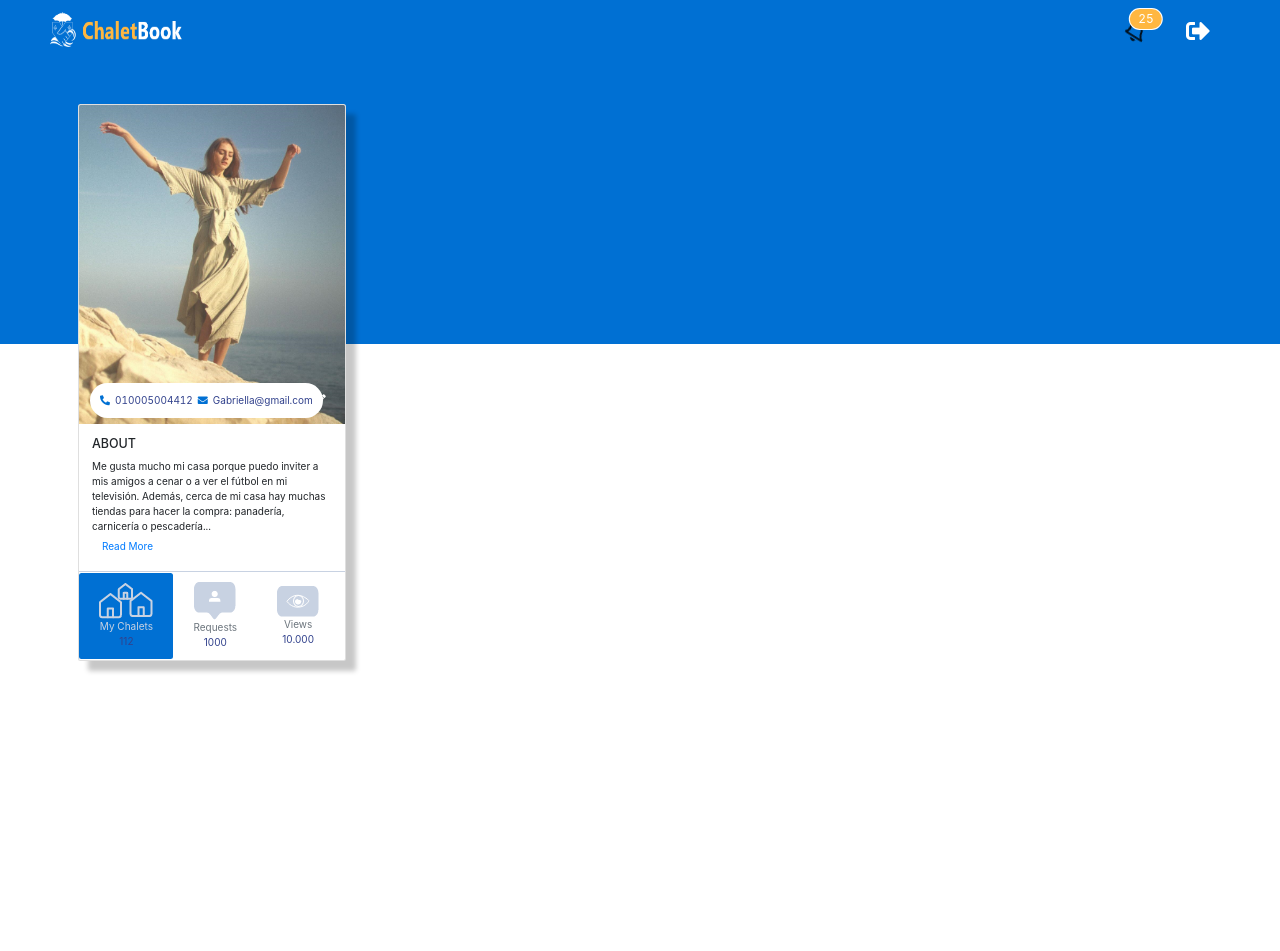
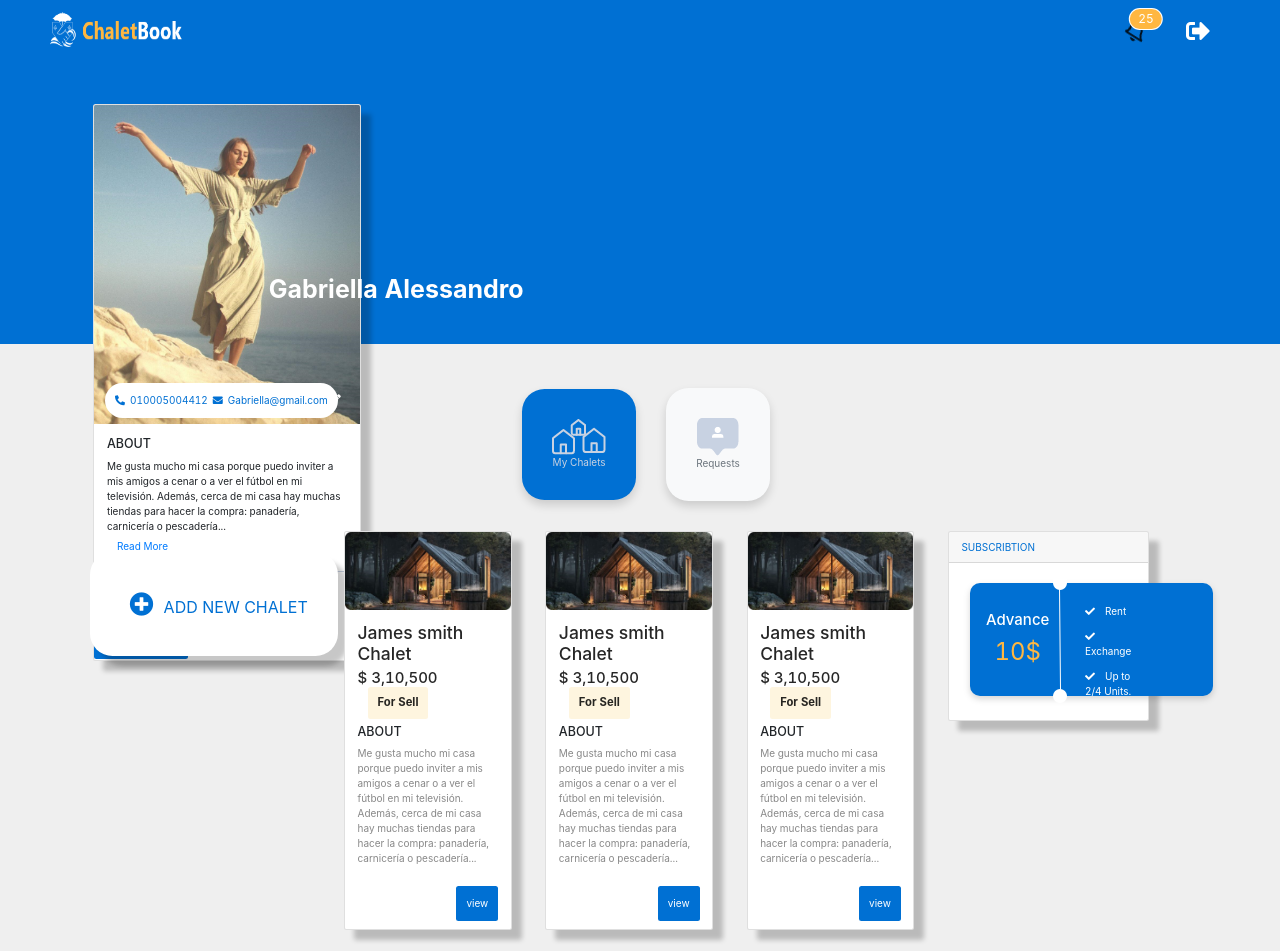
Before and after one commit to ahmedatta3322/Chaletbookant, a React (Create React App) app: page / in a window 1280 px wide. Shown: the top 951 px of the page. Before the commit the page ends 800 px from the top, so only its background shows below. Built offline with nearby package versions, Linux system fonts and the light colour scheme.

Commit message:
profile cahlets

```diff
--- /dev/null
+++ b/src/Styling/chaletcard.css
@@ -0,0 +1,14 @@
+.card{
+    text-align: left;
+}
+.badge{
+    background-color: #FEF5DF;
+}
+.card-footer{
+    border: none !important;
+    text-align: right;
+    background: none !important;
+}
+.coloor{
+    color: #888888 !important;
+}
--- a/src/Styling/profile.css
+++ b/src/Styling/profile.css
@@ -1,6 +1,39 @@
+.profile{
+    background-color: #EFEFEF;
+}
 .jumbotron{
     background-color: #0070D3 !important;
     position: relative;
     height: 35vh;
 
 }
+.username{
+    position: absolute;
+    top: 75%;
+    left: 21%;
+    font-weight: bold;
+    color: white;
+    font-size: 2.5rem;
+}
+.ant-layout-content{
+    text-align: center;
+}
+.color{
+    color: #0070D3 !important;
+}
+.addButton{
+    position: absolute;
+    padding: 1%;
+    bottom: 18%;
+    left: 7%;
+    background-color: white !important;
+    border-radius: 2.25rem !important;
+    font-size: medium !important;
+    box-shadow: 10px 10px 5px #00000038;
+}
+.add{
+    font-size: x-large;
+}
+.ant-layout{
+    background: none !important;
+}
--- /dev/null
+++ b/src/Styling/profilefilter.css
@@ -0,0 +1,4 @@
+.shadow{
+    box-shadow: 10px 10px 5px #00000038;
+    border-radius: 2.25rem !important;
+}
--- /dev/null
+++ b/src/Styling/subscribeCard.css
@@ -0,0 +1,17 @@
+.shape{
+    position: relative;
+}
+.leftSide{
+    position: absolute;
+    top: 42%;
+    left: 3.7rem;
+}
+.rightSide{
+    position: absolute;
+    top: 7.2rem;
+    left: 13.6rem;
+}
+.price{
+    color: #FFB741;
+    font-size: x-large;
+}
--- /dev/null
+++ b/src/pages/profilePage/components/chaletCard.js
@@ -0,0 +1,28 @@
+import { Col, Row } from "react-bootstrap";
+import React from "react";
+import { Card, Button, Badge } from "react-bootstrap";
+import "../../../Styling/chaletcard.css";
+export default function ChaletCard() {
+  return (
+    <Card className="mt-5">
+      <Card.Img variant="top" src="/images/chalet.png" className="imgCard" />
+      <Card.Body>
+        <h3>James smith Chalet</h3>
+        <h4>
+          $ 3,10,500<Badge className="badge p-3 ml-3">For Sell</Badge>
+        </h4>
+        <Card.Title>ABOUT</Card.Title>
+        <Card.Text className="coloor">
+          Me gusta mucho mi casa porque puedo inviter a mis amigos a cenar o a
+          ver el fútbol en mi televisión. Además, cerca de mi casa hay muchas
+          tiendas para hacer la compra: panadería, carnicería o pescadería...
+        </Card.Text>
+      </Card.Body>
+      <div className="card-footer">
+        <Button variant="primary" className="active rounded pl-3 pr-3 p-3 view">
+          view
+        </Button>
+      </div>
+    </Card>
+  );
+}
--- /dev/null
+++ b/src/pages/profilePage/components/profileFilter.js
@@ -0,0 +1,20 @@
+import React from "react";
+import { Button } from "react-bootstrap";
+import "../../../Styling/usercard.css";
+import "../../../Styling/profilefilter.css";
+export default function ProfileFilter() {
+  return (
+    <div>
+      <Button variant="primary" className="filter active shadow p-5">
+        <img src="/images/Chalets-Icon.png" alt="chalet" />
+        <br />
+        <span className=" mt-1">My Chalets</span>
+      </Button>
+      <Button variant="primary" className="filter bg-light ml-5 shadow p-5">
+        <img src="/images/requests icon.png" alt="chalet" />
+        <br />
+        <span className="text-secondary mt-1">Requests </span>
+      </Button>
+    </div>
+  );
+}
--- /dev/null
+++ b/src/pages/profilePage/components/subscribeCard.js
@@ -0,0 +1,44 @@
+import React from "react";
+import { Card, Button } from "react-bootstrap";
+import "../../../Styling/usercard.css";
+import "../../../Styling/subscribeCard.css";
+export default function SubscribeCard() {
+  return (
+    <div>
+      <Card className="mt-5">
+        <Card.Header className="color">SUBSCRIBTION</Card.Header>
+        <Card.Body>
+          {/* <Card.Title>Special title treatment</Card.Title> */}
+          <Card.Text>
+            <img
+              src="/images/subscribtion shape.png"
+              className="shape"
+              alt="shape"
+            />
+            <div className="leftSide text-center">
+              <h4 className="text-white">Advance</h4>
+              <span className="price">10$</span>
+            </div>
+            <div className="rightSide text-white ">
+              <Card.Text>
+                {" "}
+                <i class="fas fa-check blue-icon mr-3"></i>Rent
+              </Card.Text>
+
+              <Card.Text>
+                <i class="fas fa-check blue-icon mr-3"></i>Exchange
+              </Card.Text>
+
+              <Card.Text>
+                <i class="fas fa-check blue-icon mr-3"></i>Up to 2/4 Units.
+              </Card.Text>
+            </div>
+          </Card.Text>
+        </Card.Body>
+        {/* <div className='cardfoo'>
+
+</div> */}
+      </Card>
+    </div>
+  );
+}
--- a/src/pages/profilePage/profile.js
+++ b/src/pages/profilePage/profile.js
@@ -1,22 +1,66 @@
 import React from "react";
 import Nav from "../../Layout/nav";
-import { Jumbotron, Row, Col } from "react-bootstrap";
+import { Button, Jumbotron } from "react-bootstrap";
+import { Row, Col, Layout } from "antd";
 import UserCard from "./components/usercard";
+import ProfileFilter from "./components/profileFilter";
+import ChaletCard from "./components/chaletCard";
+import SubscribeCard from "./components/subscribeCard";
 import "../../Styling/profile.css";
+const { Content } = Layout;
 export default function Profile() {
   return (
-    <div>
+    <div className="profile">
       <Nav />
       <Jumbotron fluid>
         {/* <Container> */}
         <Row>
           <UserCard />
-
-          <Col></Col>
+          <h2 className="username">Gabriella Alessandro</h2>
         </Row>
 
         {/* </Container> */}
       </Jumbotron>
+      <Button className="addButton color p-5">
+        <i class="fas fa-plus-circle color m-3 add"></i>ADD NEW CHALET
+      </Button>
+      <Row>
+        <Col span={16} offset={6}>
+          <Content
+            className="site-layout-background"
+            style={{
+              padding: 24,
+              margin: 0,
+              minHeight: 280,
+            }}
+          >
+            <Layout>
+              <Row>
+                <Col span={10} offset={4}>
+                  <ProfileFilter />
+                </Col>
+              </Row>
+              <Row>
+                <Col span={5}>
+                  <ChaletCard />
+                </Col>
+                <Col span={1}></Col>
+                <Col span={5}>
+                  <ChaletCard />
+                </Col>
+                <Col span={1}></Col>
+                <Col span={5}>
+                  <ChaletCard />
+                </Col>
+                <Col span={1}></Col>
+                <Col span={6}>
+                  <SubscribeCard />
+                </Col>
+              </Row>
+            </Layout>
+          </Content>
+        </Col>
+      </Row>
     </div>
   );
 }
```
Also changed, not shown: public/images/chalet.png (added), public/images/subscribtion shape.png (added).
